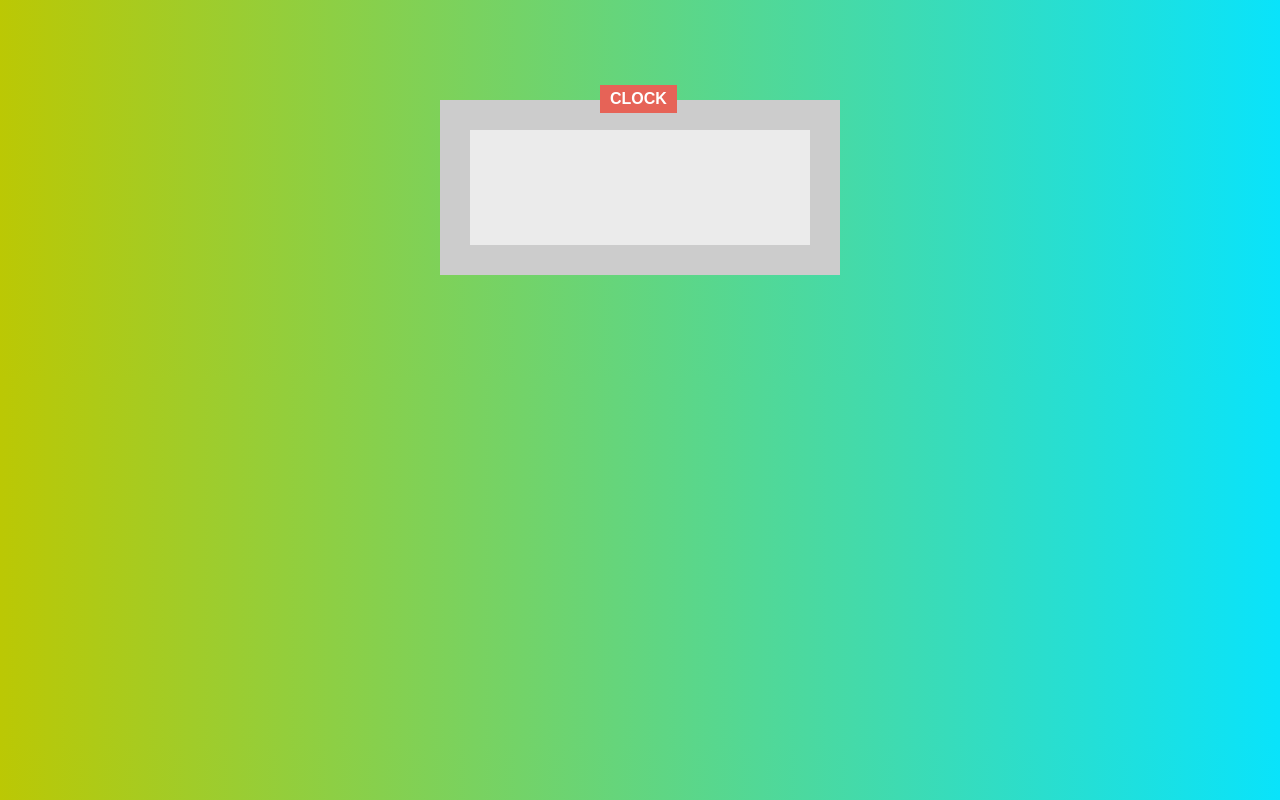
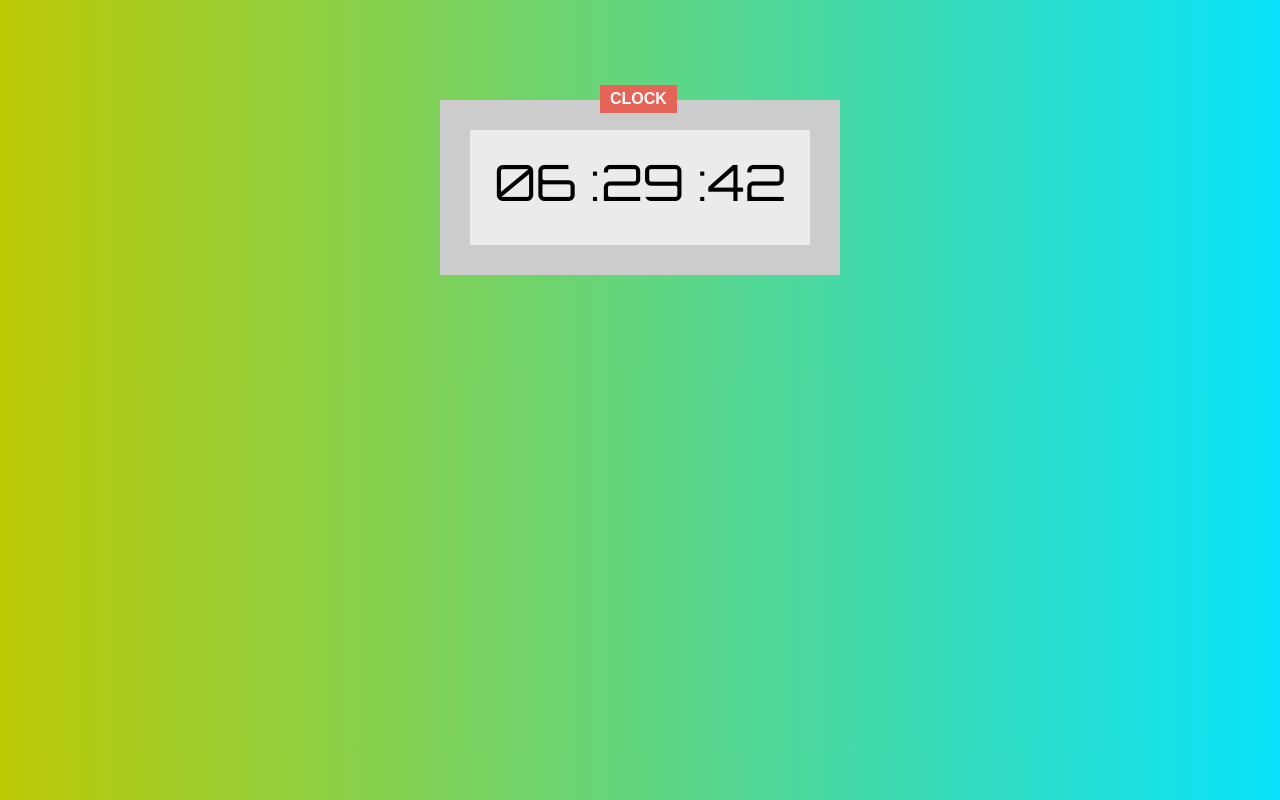
Before and after one commit to mohdadil2k/digital_clock, a plain HTML site: page index.html in a window 1280 px wide. Drawn offline with Linux system fonts and the light colour scheme; the site is published under a folder, as on GitHub Pages, so addresses that start at the root find nothing.

Commit message:
linkingJs

```diff
--- a/index.html
+++ b/index.html
@@ -16,6 +16,6 @@
     <span id="seconds"></span>
     </div>
 </div>
-<script src="/app.js" charset="utf-8"></script>
+<script src="app.js" charset="utf-8"></script>
 </body>
 </html>
```
